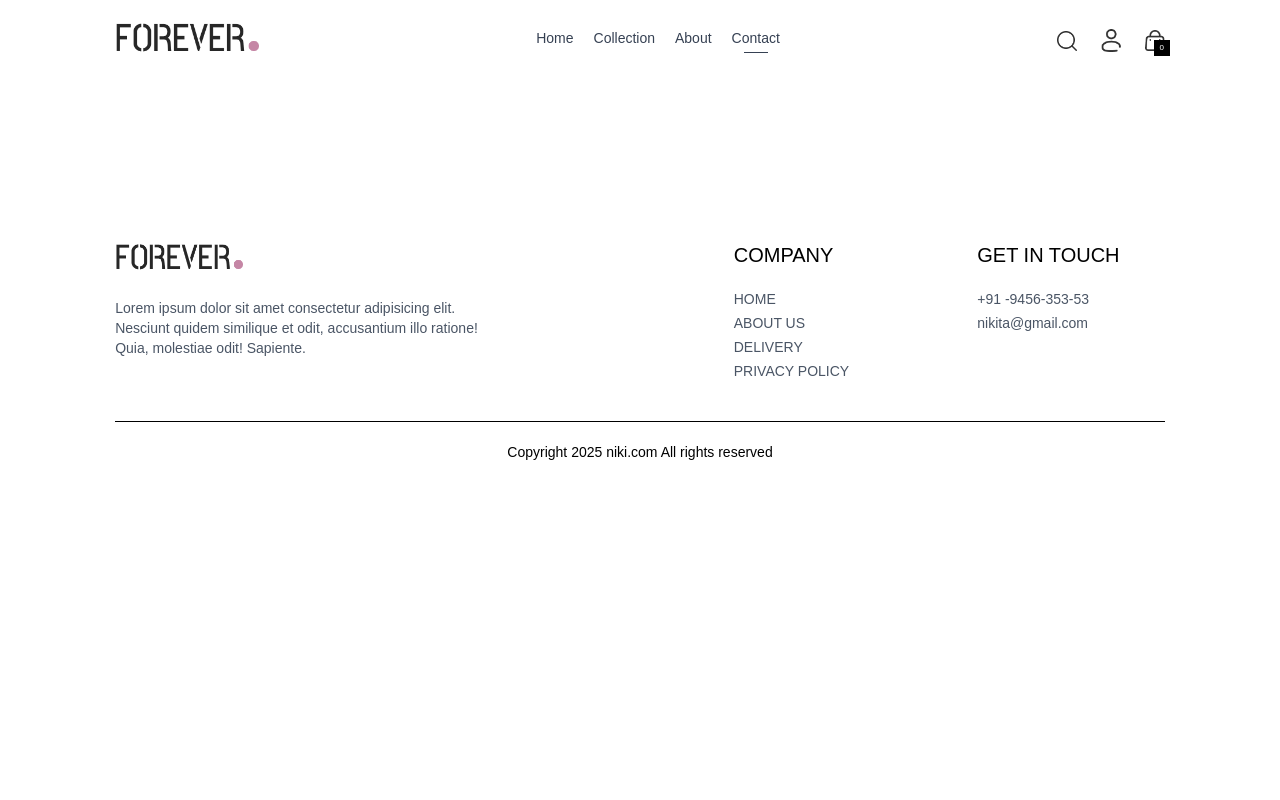
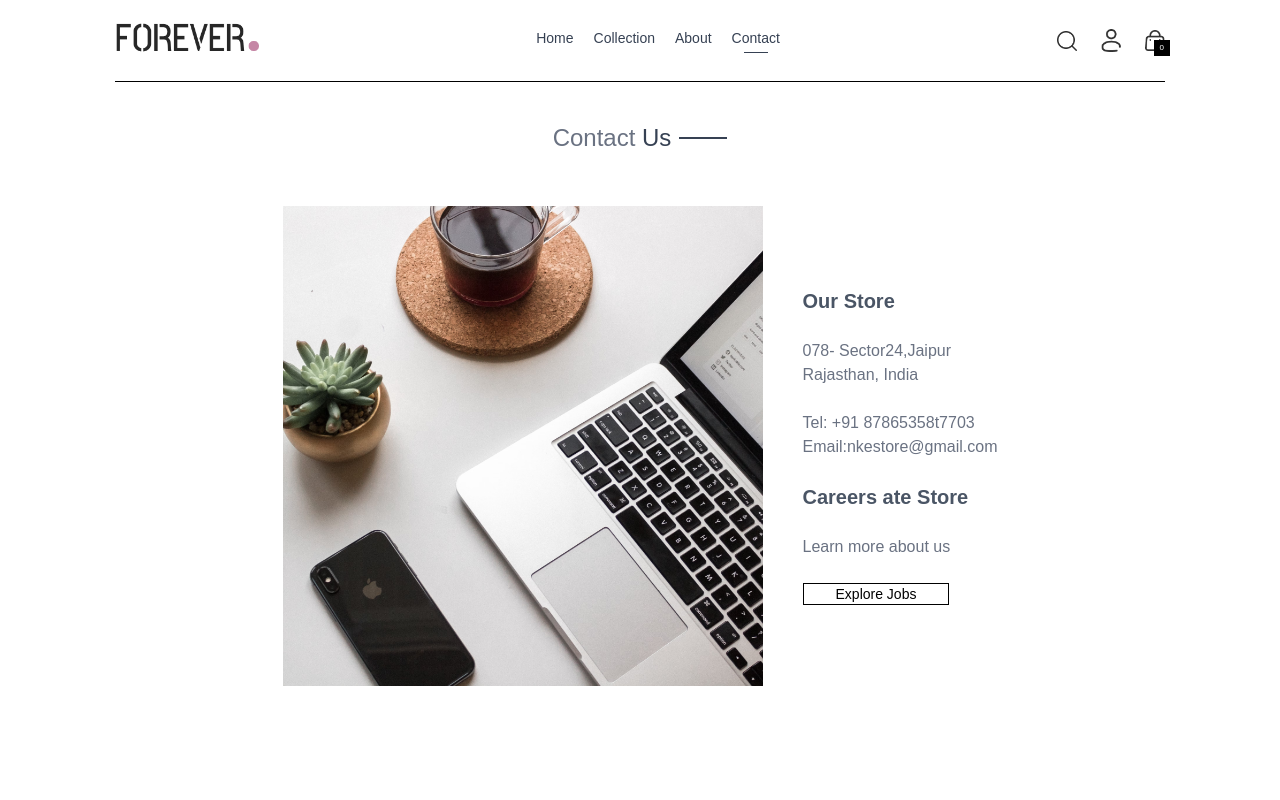
Before and after one commit to Nikita-kanwar/E-Commerce-Website, a React (Vite) app: page /contact in a window 1280 px wide. Shown: the top 800 px of the page. Built offline with nearby package versions, Linux system fonts and the light colour scheme.

Commit message:
Create Contact Page

```diff
--- a/src/Pages/Contact.jsx
+++ b/src/Pages/Contact.jsx
@@ -1,10 +1,30 @@
 import React from 'react'
+import Title from '../Components/Title'
+import {assets} from '../assets/assets'
+import NewsLetterBox from '../Components/NewsLetterBox'
 
 const Contact = () => {
   return (
     <div>
+        <div className='text-center text-2xl pt-10 border-t'>
+          <Title text1={'Contact'} text2={'Us'} />
+          </div>
+               <div className='my-10 flex flex-col justify-center md:flex-row gap-10 mb-28'>
+                    < img className='w-full md:max-w-[480px]' src={assets.contact_img} alt="" />
+                    <div className='flex flex-col justify-center items-start gap-6'>
+                      <p className='font-semibold text-xl text-gray-600'>Our Store</p>
+                      <p className='text-gray-500'>078- Sector24,Jaipur <br /> Rajasthan, India</p>
+                      <p className='text-gray-500'>Tel: +91 87865358t7703 <br /> Email:nkestore@gmail.com</p>
+                      <p className='font-semibold text-xl text-gray-600'> Careers ate Store</p>
+                      <p className='text-gray-500'>Learn more about us </p>
 
-    </div>
+                      <button className='border border-black px-8 text-sm hover:bg-black hover:text-white transition-all duration-500 cursor-pointer'>Explore Jobs</button>
+
+                    </div>
+               </div>
+               <NewsLetterBox />
+        </div>
+
   )
 }
 
```
